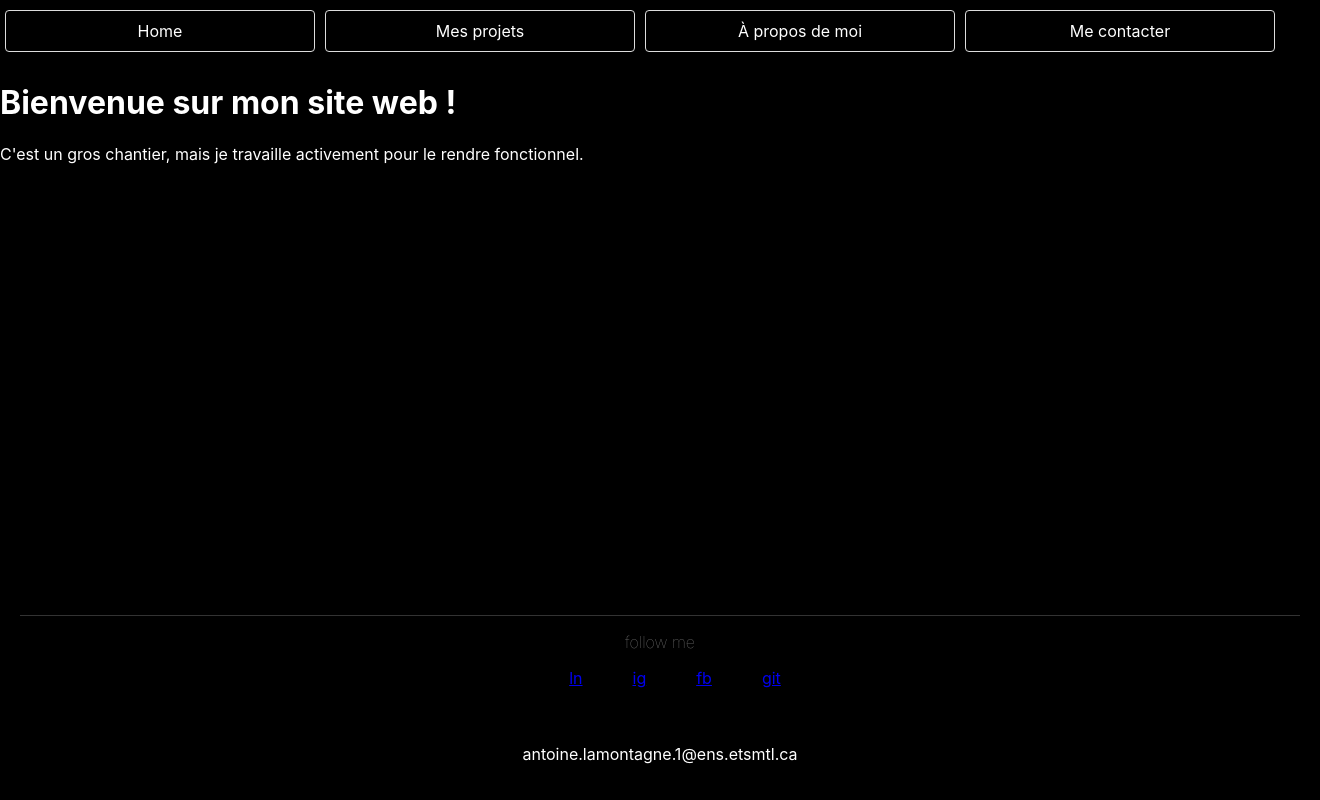
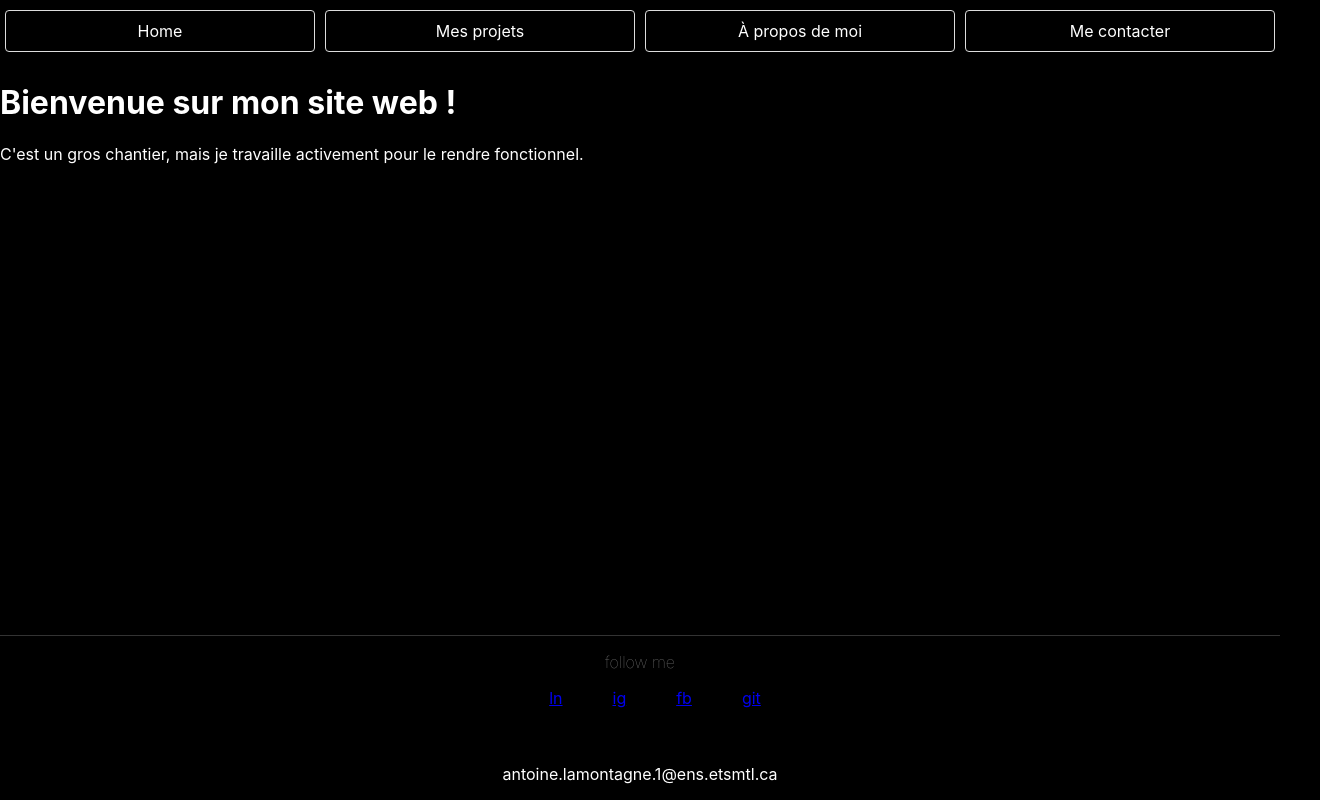
Before and after one commit to AntoineETS/Portfolio_React, a React (Create React App) app in the folder frontend/: page / in a window 1280 px wide. Shown: the whole page, 1320 px wide, since content can reach past the window. Built offline with nearby package versions, Linux system fonts and the light colour scheme.

Commit message:
No more left/right scrolling

```diff
--- a/frontend/src/css/Footer.css
+++ b/frontend/src/css/Footer.css
@@ -2,9 +2,10 @@
     margin-top: auto;
     background-color: black;
     color: white;
-    padding: 20px;
+    padding: 0px;
     text-align: center;
     position: absolute;
     bottom: 0;
     width: 100%;
+    max-width: 100%;
 }
--- a/frontend/src/index.css
+++ b/frontend/src/index.css
@@ -71,7 +71,7 @@ code {
   display: flex;
   -ms-flex-wrap: wrap;
   flex-wrap: wrap;
-  margin-right: -15px;
+  margin-right: 15px;
   margin-left: -15px;
 }
 
```
